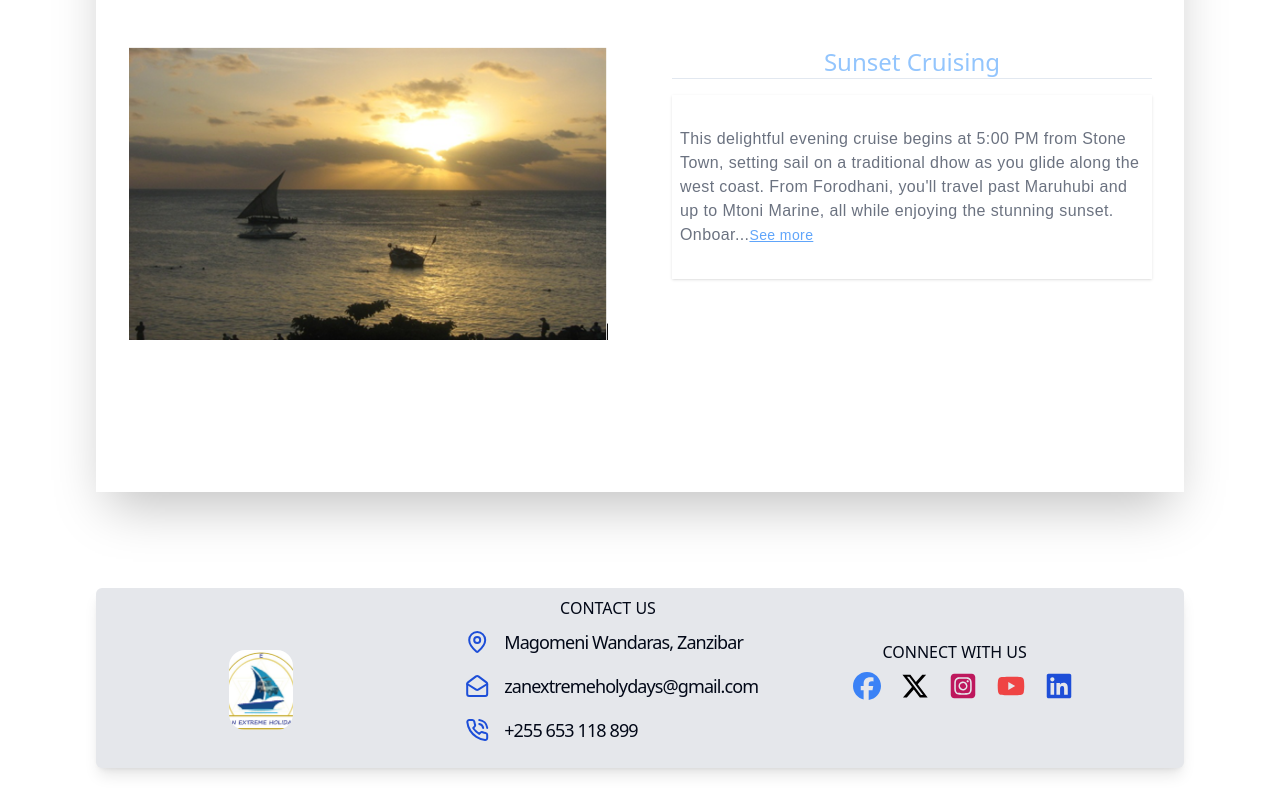
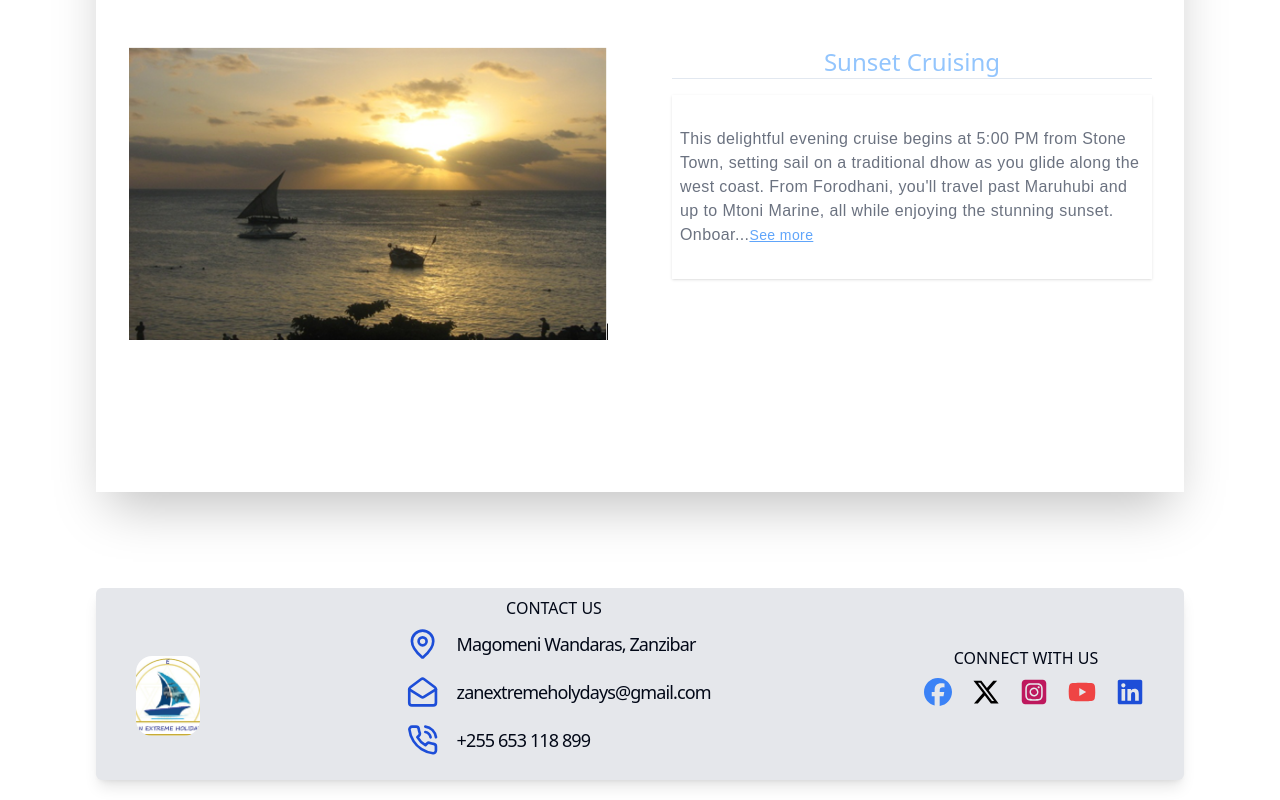
Before and after one commit to asnganje/zan-extreme-app, a React (Vite) app: page / in a window 1280 px wide. Shown: the part 4859-5659 px from the top of the page. Built offline with nearby package versions, Linux system fonts and the light colour scheme.

Commit message:
Modify footer outlook

```diff
--- a/src/components/Footer/Footer.tsx
+++ b/src/components/Footer/Footer.tsx
@@ -7,7 +7,7 @@ import { NavLink } from "react-router-dom"
 function Footer() {
   return (
     <div className="mt-auto bg-gray-200 rounded-md dark:bg-black shadow-lg pb-6">
-      <div className="grid grid-cols-1 gap-y-10 w-[87vw] xl:w-[80vw] place-items-center md:grid-cols-[1fr,1fr,1fr] gap-x-4">
+      <div className="grid grid-cols-1 gap-y-10 w-full place-items-center md:flex justify-between px-10">
         <div className="hidden md:block w-[5vw] h-[10vh]">
           <Logo />
         </div>
@@ -19,7 +19,7 @@ function Footer() {
                 const IconComponent = el.icon
                 return(
                   <div className="flex gap-x-2 items-center" key={el.id}>
-                    <div className="w-[3vw] h-[3vh]">
+                    <div className="w-[5vw] h-[5vh] md:w-[4vw] md:h-[4vh]">
                       <IconComponent className="w-full h-full object-cover text-blue-700"/>
                     </div>
                     <p className="text-sm xs:text-base lg:text-lg tracking-tighter">{el.info}</p>
@@ -42,18 +42,6 @@ function Footer() {
             }
           </div>
         </div>
-        {/* <div className="flex flex-col items-center justify-start">
-          <h3 className="text-start my-2">WONDERS TOUR PACKAGE</h3>
-          <ul className="list-disc tracking-tighter">
-            {
-              service.map((item)=> {
-                return <li key={item.id} className="text-sm xs:text-base lg:text-lg">
-                  {item.description}
-                </li>
-              })
-            }
-          </ul>
-        </div> */}
       </div>
     </div>
   )
```
